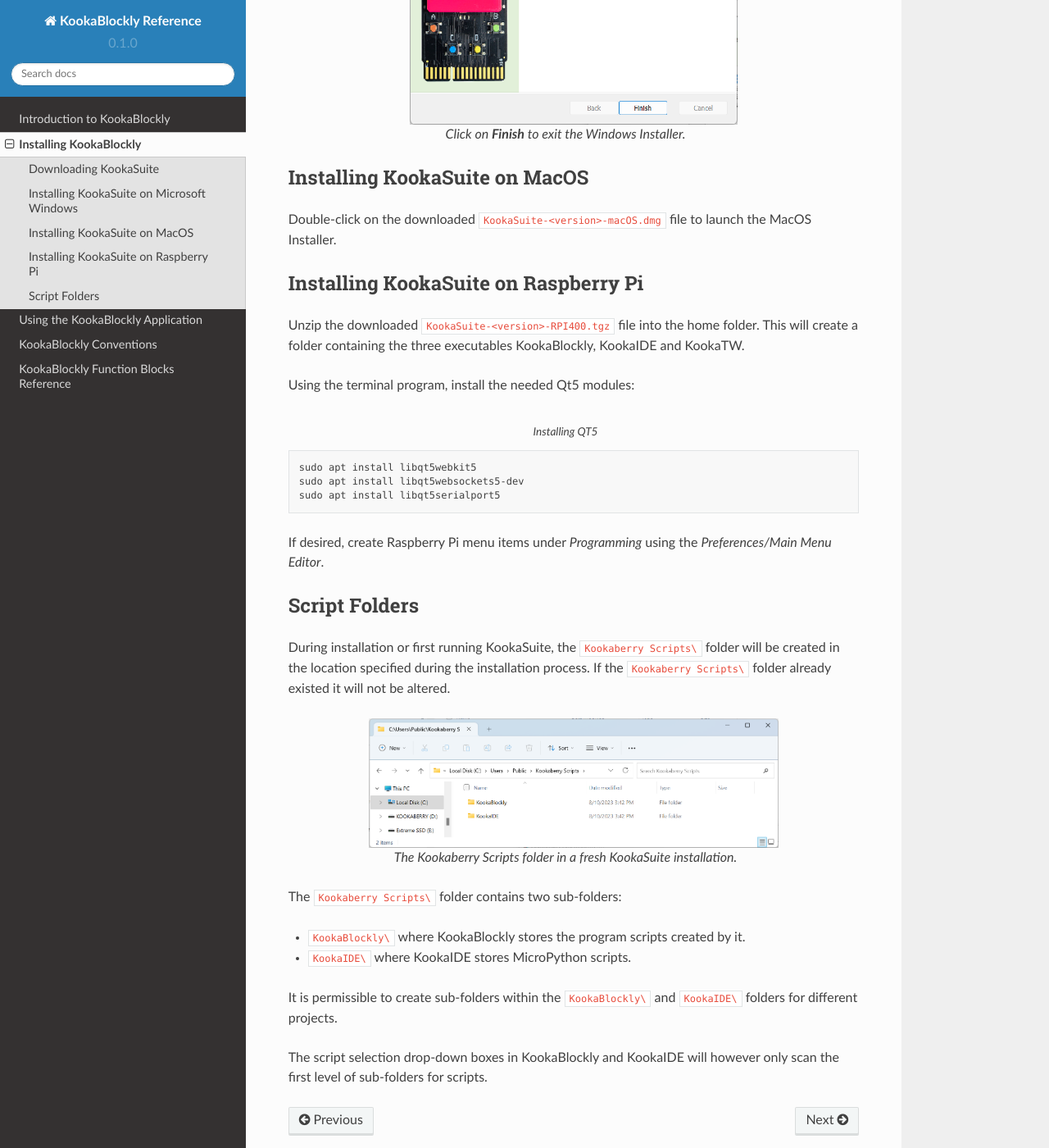
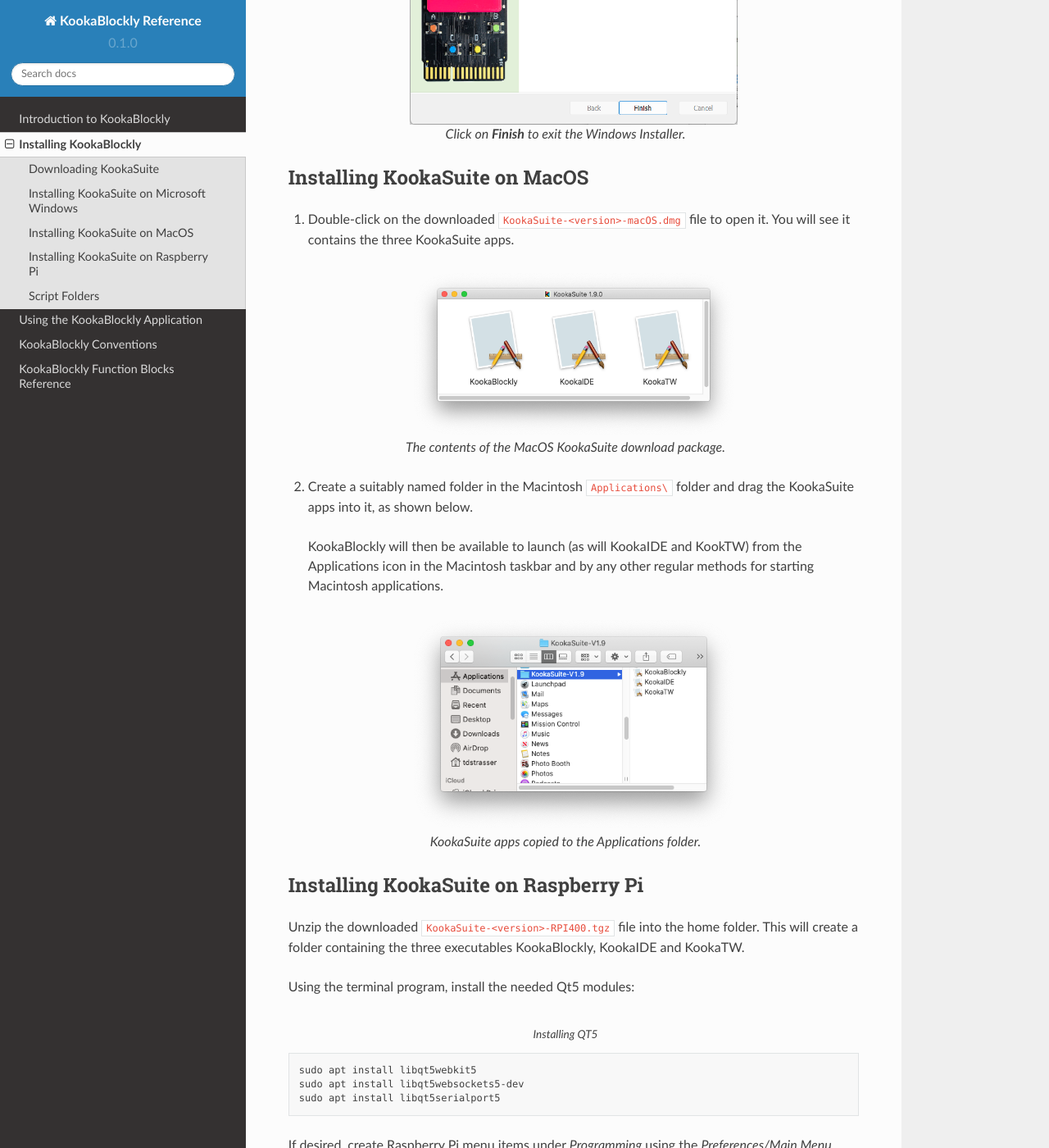
Before and after one commit to TDStrasser/KookaBlockly-Reference, a Sphinx documentation site: the page built from docs/source/installing.rst, in a window 1280 px wide and 1400 px high, scrolled down 4749 px. Shown: the whole window at 82% size. Built offline with Sphinx 7.4.7 and the Read the Docs theme 2.0.0, drawn with Linux system fonts in a browser that asks for light colours.

Commit message:
Added Macintosh installation instructions.

```diff
--- a/docs/source/installing.rst
+++ b/docs/source/installing.rst
@@ -115,7 +115,26 @@
 Installing KookaSuite on MacOS
 ------------------------------
 
-Double-click on the downloaded ``KookaSuite-<version>-macOS.dmg`` file to launch the MacOS Installer.
+1.  Double-click on the downloaded ``KookaSuite-<version>-macOS.dmg`` file to open it.  You will see it contains the three KookaSuite apps.
+
+.. figure:: images/mac-install-1.png
+   :width: 400
+   :align: center
+
+   The contents of the MacOS KookaSuite download package.
+
+
+2.  Create a suitably named folder in the Macintosh ``Applications\`` folder and drag the KookaSuite apps into it, as shown below.
+
+   KookaBlockly will then be available to launch (as will KookaIDE and KookTW) from the Applications icon in the Macintosh taskbar and by any other regular methods for starting Macintosh applications.
+
+.. figure:: images/mac-install-2.png
+   :width: 400
+   :align: center
+
+   KookaSuite apps copied to the Applications folder.
+
+
 
 
 Installing KookaSuite on Raspberry Pi
```
Also changed, not shown: docs/source/images/mac-install-1.png (added), docs/source/images/mac-install-2.png (added).
